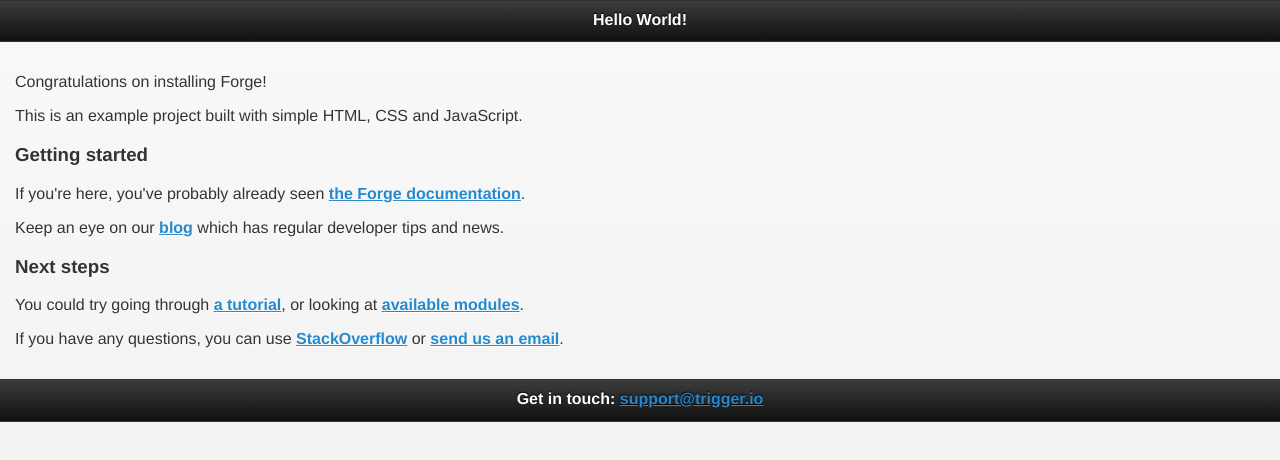
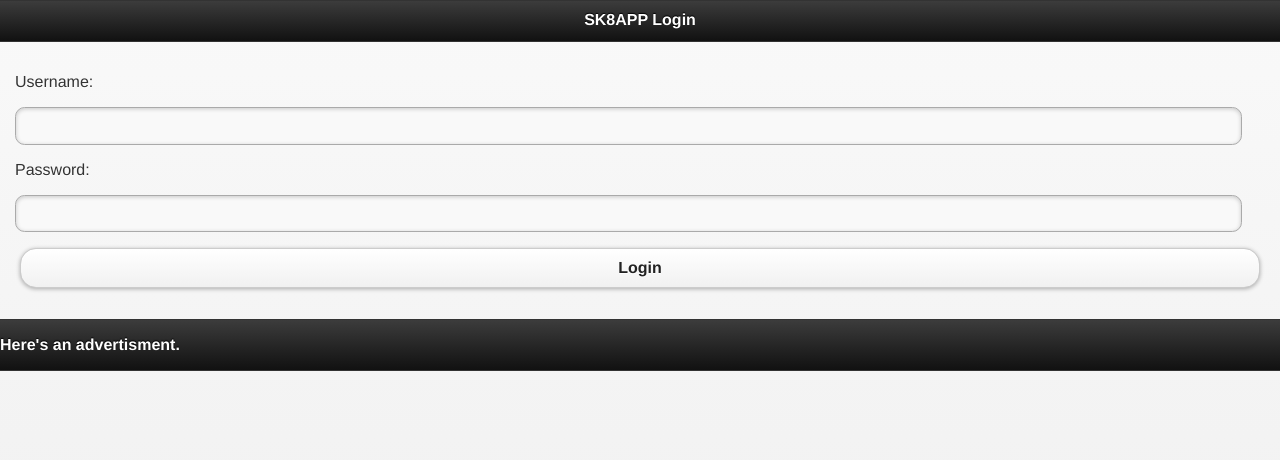
Before and after one commit to masterkrang/skate-trigger, a plain HTML site: page src/index.html in a window 1280 px wide. Drawn offline with Linux system fonts and the light colour scheme.

Commit message:
Created a login screen that is not functional but looks like a login screen. I am probably doing everything wrong.

```diff
--- a/src/index.html
+++ b/src/index.html
@@ -1,43 +1,43 @@
 <!DOCTYPE html>
 <html>
 	<head>
-	<title>Hello World!</title>
+	<title>SK8APP</title>
 	<link rel="stylesheet" href="css/jquery.mobile-1.1.0.min.css" />
 	<script src="js/jquery-1.7.1.min.js"></script>
 	<script src="js/jquery.mobile-1.1.0.min.js"></script>
 	<script type="text/javascript" src="js/main.js"></script>
 </head>
 <body>
-
 <div data-role="page">
 
 	<div data-role="header">
-		<h1>Hello World!</h1>
+	<h1>SK8APP Login</h1>
 	</div><!-- /header -->
 
 	<div data-role="content">
-		<p>Congratulations on installing Forge!</p>
-		<p>This is an example project built with simple HTML, CSS and JavaScript.</p>
-
-		<h3>Getting started</h3>
-
-		<p>If you're here, you've probably already seen <a href="http://current-docs.trigger.io/">the Forge documentation</a>.</p>
-		<p>Keep an eye on our <a href="https://trigger.io/cross-platform-application-development-blog/">blog</a> which has regular developer tips and news.</p>
-
-		<h3>Next steps</h3>
-
-		<p>You could try going through <a href="http://current-docs.trigger.io/tutorials/weather/index.html">a tutorial</a>, or looking at <a href="http://current-docs.trigger.io/modules/index.html">available modules</a>.</p>
-		<p>If you have any questions, you can use <a href="http://stackoverflow.com/questions/tagged/trigger.io">StackOverflow</a> or <a href="mailto:support@trigger.io">send us an email</a>.</p>
-
+        <p>
+        Username:
+	</p>
+        <p>
+        <input type="text" name="username" value="" />
+	</p>
+        <p>
+        Password:
+	</p>
+        <p>
+        <input type="password" name="password" value="" />
+	</p>
+        <p>
+        <button type="button" onclick="alert(username.text + ' ' + password.text)">Login</button>
+	</p>
 	</div><!-- /content -->
 
 	<div data-role="footer">
-		<h4>Get in touch:
-			<a href="mailto:support@trigger.io">support@trigger.io</a>
-		</h4>
+	<p>
+        Here's an advertisment.
+	</p>
 	</div><!-- /footer -->
 
 </div><!-- /page -->
-
 </body>
 </html>
```
